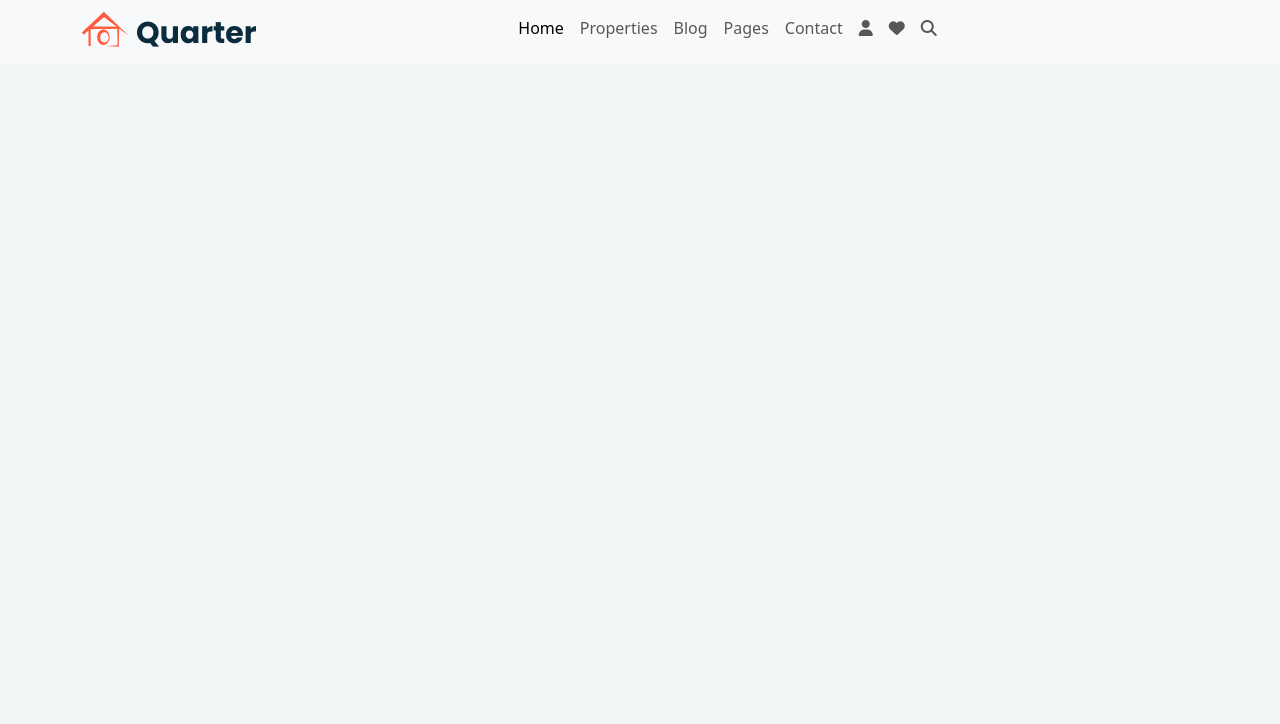
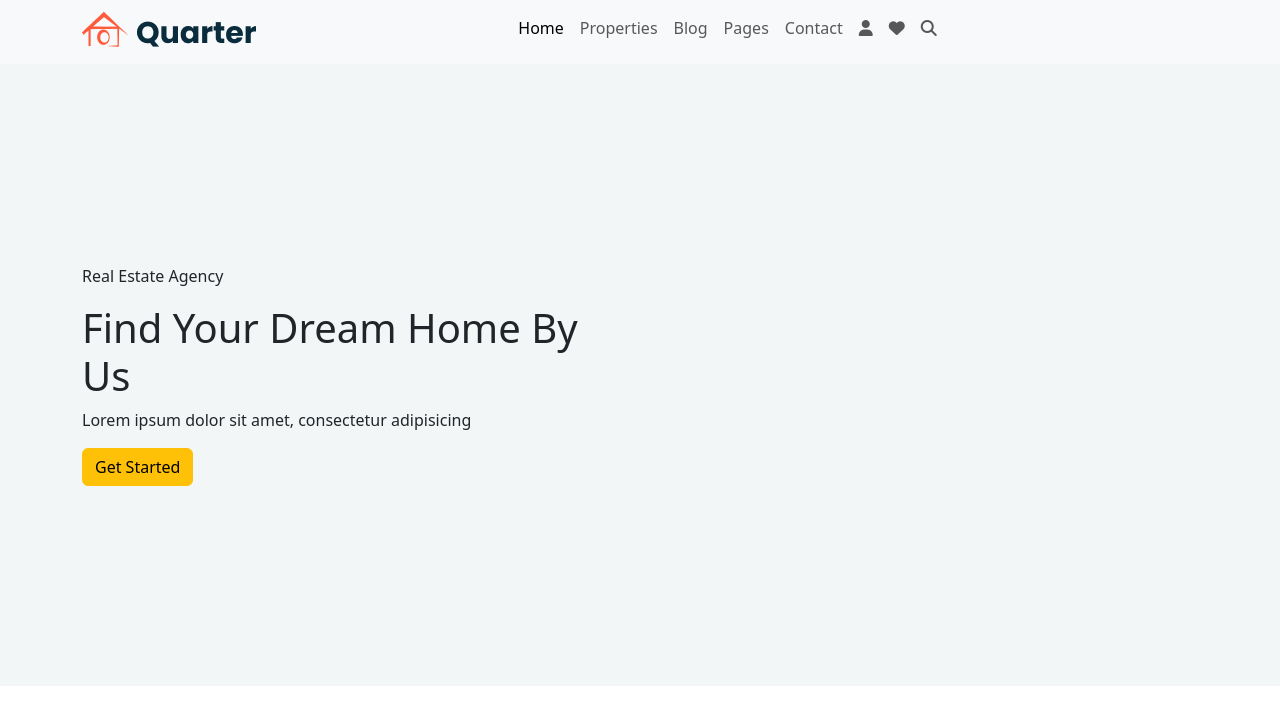
Before and after one commit to miftahstack/Real-State, a plain HTML site: page index.html in a window 1280 px wide. Drawn offline with nearby package versions, Linux system fonts and the light colour scheme; a web font is replaced by a local one.

Commit message:
Added padding to banner

```diff
--- a/css/style.css
+++ b/css/style.css
@@ -10,7 +10,7 @@
 
 /* Banner_Part Start */
 #banner_part {
-    height: 800px;
+    padding: 200px 0px;
     width: 100%;
     background: #F2F6F7;
 
--- a/index.html
+++ b/index.html
@@ -68,7 +68,19 @@
     <!-- Navbar End -->
 
     <!-- Banner Start -->
-     <section id="banner_part"></section>
+    <section id="banner_part">
+        <div class="container">
+            <div class="row">
+                <div class="col-lg-6">
+                    <div class="banner_text">
+                        <p>Real Estate Agency</p>
+                        <h1>Find Your Dream Home By Us</h1>
+                        <p>Lorem ipsum dolor sit amet, consectetur adipisicing</p>
+                        <button class="btn btn-warning">Get Started</button>
+                    </div>
+                </div>
+            </div>
+    </section>
     <!-- Banner End -->
 
 
```
Also changed, not shown: images/Real Estate.png (added), 1 other file.
